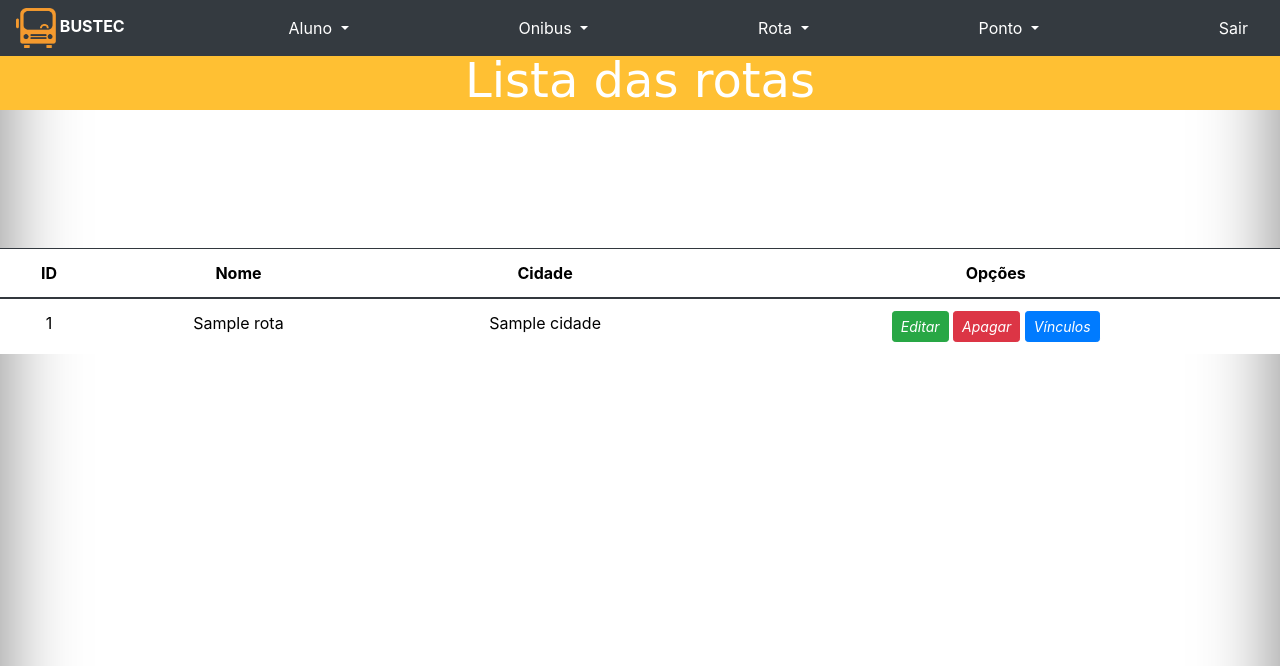
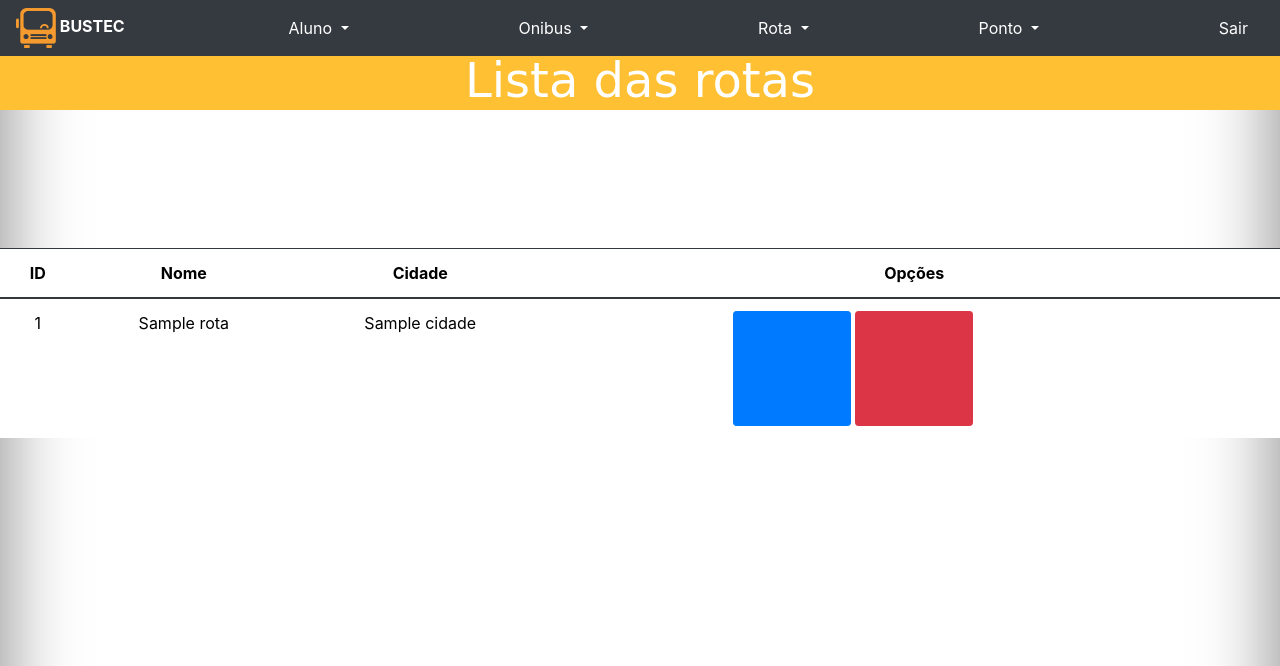
Before and after one commit to CarlosFalconJ/BusTec, a Symfony app: template API/templates/Rota/listar_rotas.html.twig in a window 1280 px wide. Shown: the top 666 px of the page. Run offline with Twig, Linux system fonts and the light colour scheme; the template is opened without the code that fills it: most values are stand-ins (such as "Sample title", 1, 10 or a date in 2020); some libraries are stand-ins or nearby versions.

Commit message:
Adicionando icons

```diff
--- a/API/templates/Onibus/cadastro_onibus.html.twig
+++ b/API/templates/Onibus/cadastro_onibus.html.twig
@@ -34,8 +34,8 @@
 
     </div>
 
-    <i id="salvar-onibus-cadastro" class="btn btn-success">Salvar</i>
-    <i id="limpar-onibus-cadastro" class="btn btn-danger">Limpar</i>
+    <button id="salvar-onibus-cadastro" class="btn btn-success">Salvar</button>
+    <button id="limpar-onibus-cadastro" class="btn btn-danger">Limpar</button>
 </form>
 
 {% endblock %}
--- a/API/templates/Rota/listar_rotas.html.twig
+++ b/API/templates/Rota/listar_rotas.html.twig
@@ -25,9 +25,15 @@
                 <td>{{ rota.nome }}</td>
                 <td>{{ rota.cidade }}</td>
                 <td>
-                    <i data-id-rota="{{ rota.id }}" class="btn btn-sm btn-success editar_rota">Editar</i>
-                    <i data-id-rota="{{ rota.id }}" class="btn btn-sm btn-danger remove_rota">Apagar</i>
-                    <i data-id-rota="{{ rota.id }}" class="btn btn-sm btn-primary listar_vinculos_rota">Vínculos</i>
+                    <i data-id-rota="{{ rota.id }}" class="btn btn-sm btn-primary editar_rota">
+                        <ion-icon src="/Imagens/pencil-outline.svg" class="icon-edit"></ion-icon>
+                    </i>
+                    <i data-id-rota="{{ rota.id }}" class="btn btn-sm btn-danger remove_rota">
+                        <ion-icon src="/Imagens/trash-outline.svg" class="icon-delete"></ion-icon>
+                    </i>
+                    <i data-id-rota="{{ rota.id }}" class="btn btn-sm btn-lg listar_vinculos_rota">
+                        <ion-icon src="/Imagens/git-compare-outline.svg" class="icon-vinculo"></ion-icon>
+                    </i>
                 </td>
             </tr>
         {% endfor %}
```
Also changed, not shown: API/templates/Aluno/listar_alunos.html.twig (+6 -2 lines), API/templates/Home/home.html.twig (+4 -4 lines), API/templates/Onibus/listar_onibus.html.twig (+6 -2 lines), API/templates/Ponto/listar-pontos.html.twig (+6 -2 lines).
